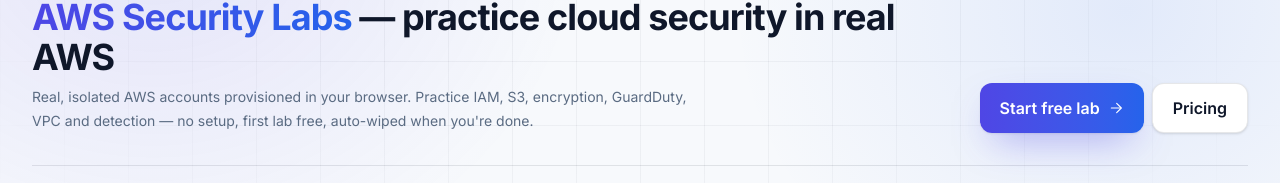
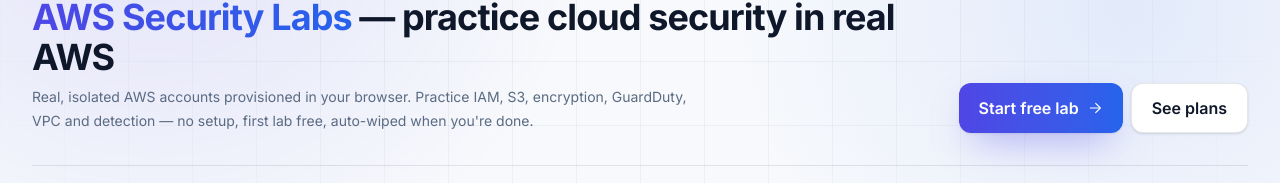
Before and after one commit to shieldsyncsecurity/shieldsync-website, a Next.js app: page /labs in a window 1280 px wide. Shown: the part 132-315 px from the top of the page. Built offline with nearby package versions, Linux system fonts and the light colour scheme; no server answers.

Commit message:
labs hero: 'Pricing' button -> 'See plans' anchor to the on-page tiers
The price cards are on /labs itself; bouncing to the wizard was redundant.

Co-Authored-By: Claude Fable 5 <noreply@anthropic.com>

```diff
--- a/app/labs/page.tsx
+++ b/app/labs/page.tsx
@@ -113,8 +113,8 @@ export default function LabsPage() {
                 <Button href={FREE_LAB_HREF} external>
                   Start free lab <ArrowRight className="h-4 w-4" />
                 </Button>
-                <Button href={SITE.startUrl} variant="secondary">
-                  Pricing
+                <Button href="#pricing" variant="secondary">
+                  See plans
                 </Button>
               </div>
             </div>
@@ -262,7 +262,7 @@ export default function LabsPage() {
           {/* Pricing — the shared PricingTiers component (prices from lib/region.ts),
               also surfaced in the labs wizard so copy and prices stay consistent. */}
           <Reveal>
-            <p className="mt-10 mb-4 text-xs font-bold uppercase tracking-widest text-muted">Pricing</p>
+            <p id="pricing" className="mt-10 mb-4 scroll-mt-24 text-xs font-bold uppercase tracking-widest text-muted">Pricing</p>
             <PricingTiers />
           </Reveal>
         </Container>
```
